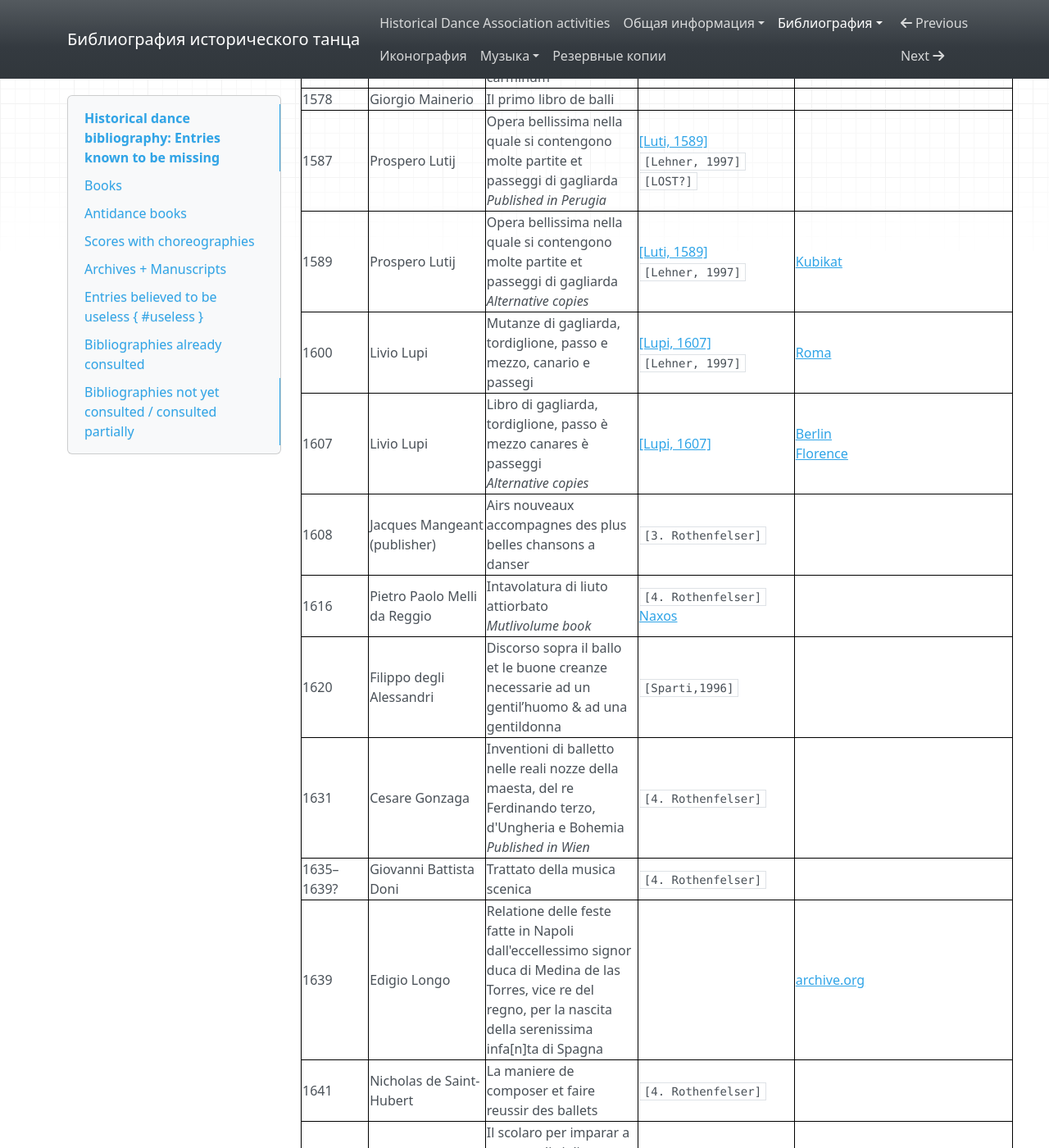
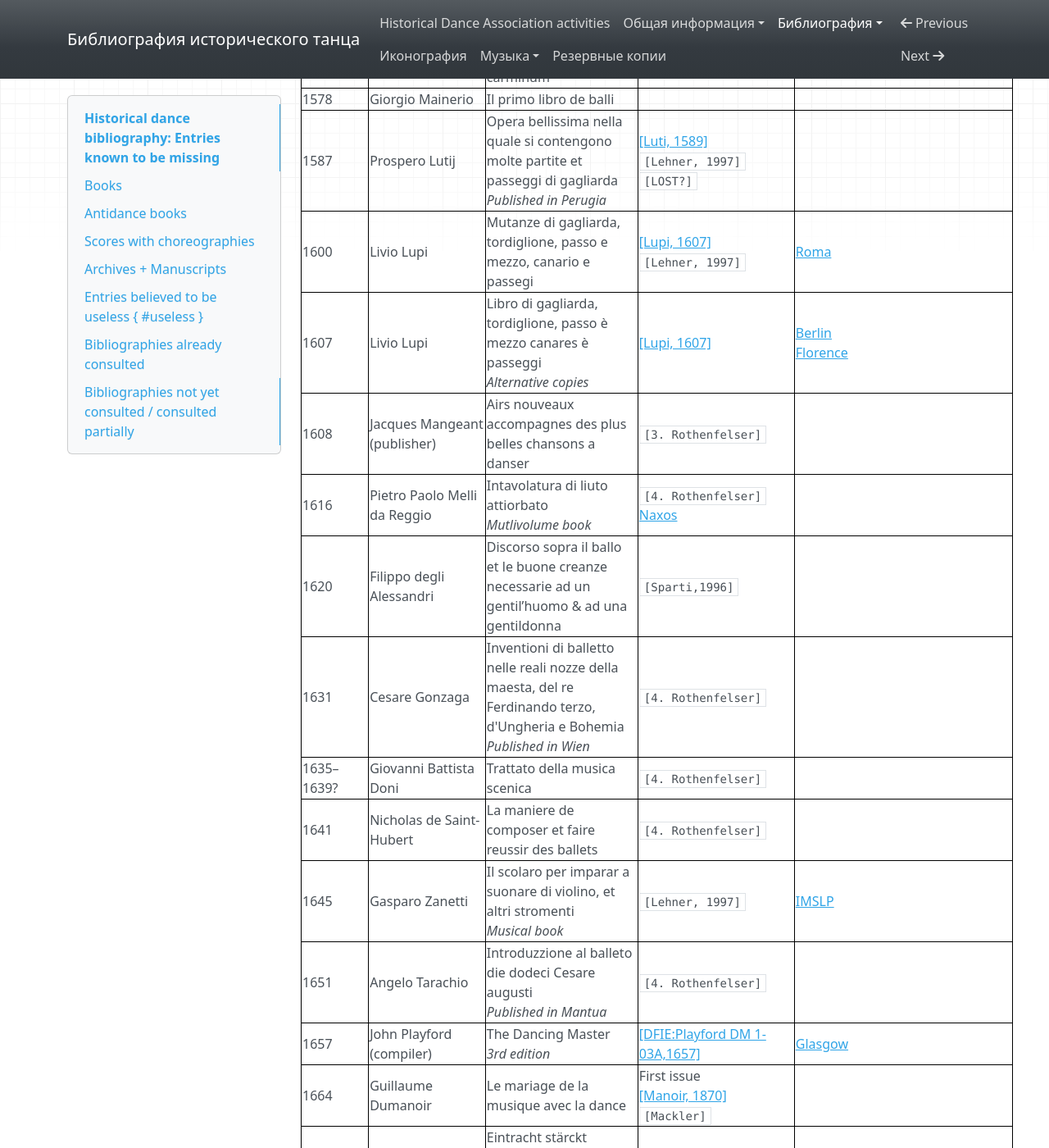
Before and after one commit to hda-technical/dancebooks, an MkDocs documentation site: the page built from docs/bib/missing.md, in a window 1280 px wide and 1400 px high, scrolled down 858 px. Shown: the whole window at 82% size. Built offline with MkDocs 1.6.1, drawn with Linux system fonts in a browser that asks for light colours; nearby versions of some CDN libraries.

Commit message:
Remove present entries from missing.md

```diff
--- a/docs/bib/missing.md
+++ b/docs/bib/missing.md
@@ -17,7 +17,6 @@ _This table is intended to be accurate, yet sometimes it is slightly outdated._
 | 1571 | Pierre Phalese | Liber primus Leviorum carminum | | |
 | 1578 | Giorgio Mainerio | Il primo libro de balli | | |
 | 1587 | Prospero Lutij | Opera bellissima nella quale si contengono molte partite et passeggi di gagliarda<br/>_Published in Perugia_ | [[Luti, 1589]](https://bib.hda.org.ru/books/luti_1589)<br/>`[Lehner, 1997]`<br/>`[LOST?]` | |
-| 1589 | Prospero Lutij | Opera bellissima nella quale si contengono molte partite et passeggi di gagliarda<br/>_Alternative copies_ | [[Luti, 1589]](https://bib.hda.org.ru/books/luti_1589)<br/>`[Lehner, 1997]` | [Kubikat](http://aleph.mpg.de/F?func=direct&doc_number=000328166&local_base=kub01) |
 | 1600 | Livio Lupi | Mutanze di gagliarda, tordiglione, passo e mezzo, canario e passegi | [[Lupi, 1607]](https://bib.hda.org.ru/books/lupi_1607)<br/>`[Lehner, 1997]` | [Roma](http://opacbiblioroma.cineca.it/Record/RMLE037763/Description) |
 | 1607 | Livio Lupi | Libro di gagliarda, tordiglione, passo è mezzo canares è passeggi<br/>_Alternative copies_ | [[Lupi, 1607]](https://bib.hda.org.ru/books/lupi_1607) | [Berlin](https://udk-berlin.hosted.exlibrisgroup.com:443/UDK:default_scope:UDK_ALMA_DS21526528480002884)<br/>[Florence](http://216.147.215.202/F/9QQLML8CRNKU3C7Y68AIMSUARTTSJ9LB4BDDVT7BS29TJ3N8GS-15726?func=full-set-set&set_number=000201&set_entry=000001&format=999) |
 | 1608 | Jacques Mangeant (publisher) | Airs nouveaux accompagnes des plus belles chansons a danser | `[3. Rothenfelser]` | |
@@ -25,7 +24,6 @@ _This table is intended to be accurate, yet sometimes it is slightly outdated._
 | 1620 | Filippo degli Alessandri | Discorso sopra il ballo et le buone creanze necessarie ad un gentil’huomo & ad una gentildonna | `[Sparti,1996]` | |
 | 1631 | Cesare Gonzaga | Inventioni di balletto nelle reali nozze della maesta, del re Ferdinando terzo, d'Ungheria e Bohemia<br/>_Published in Wien_ | `[4. Rothenfelser]` | |
 | 1635–1639? | Giovanni Battista Doni | Trattato della musica scenica | `[4. Rothenfelser]` | |
-| 1639 | Edigio Longo | Relatione delle feste fatte in Napoli dall'eccellessimo signor duca di Medina de las Torres, vice re del regno, per la nascita della serenissima infa[n]ta di Spagna | | [archive.org](https://archive.org/details/relationedellefe00perr) |
 | 1641 | Nicholas de Saint-Hubert | La maniere de composer et faire reussir des ballets | `[4. Rothenfelser]` | |
 | 1645 | Gasparo Zanetti | Il scolaro per imparar a suonare di violino, et altri stromenti<br/>_Musical book_ | `[Lehner, 1997]` | [IMSLP](http://imslp.org/wiki/Il_scolaro_(Zanetti,_Gasparo)) |
 | 1651 | Angelo Tarachio | Introduzzione al balleto die dodeci Cesare augusti<br/>_Published in Mantua_ | `[4. Rothenfelser]` | |
```
